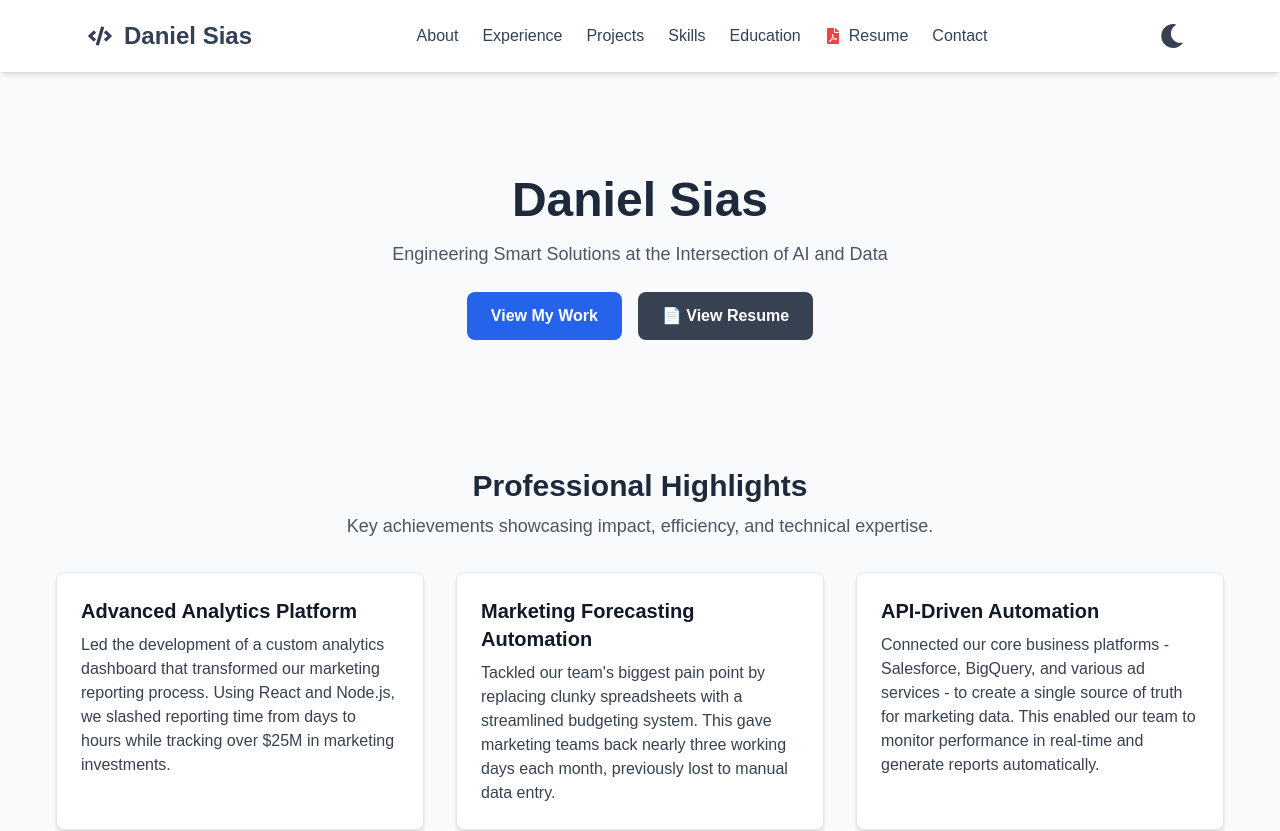
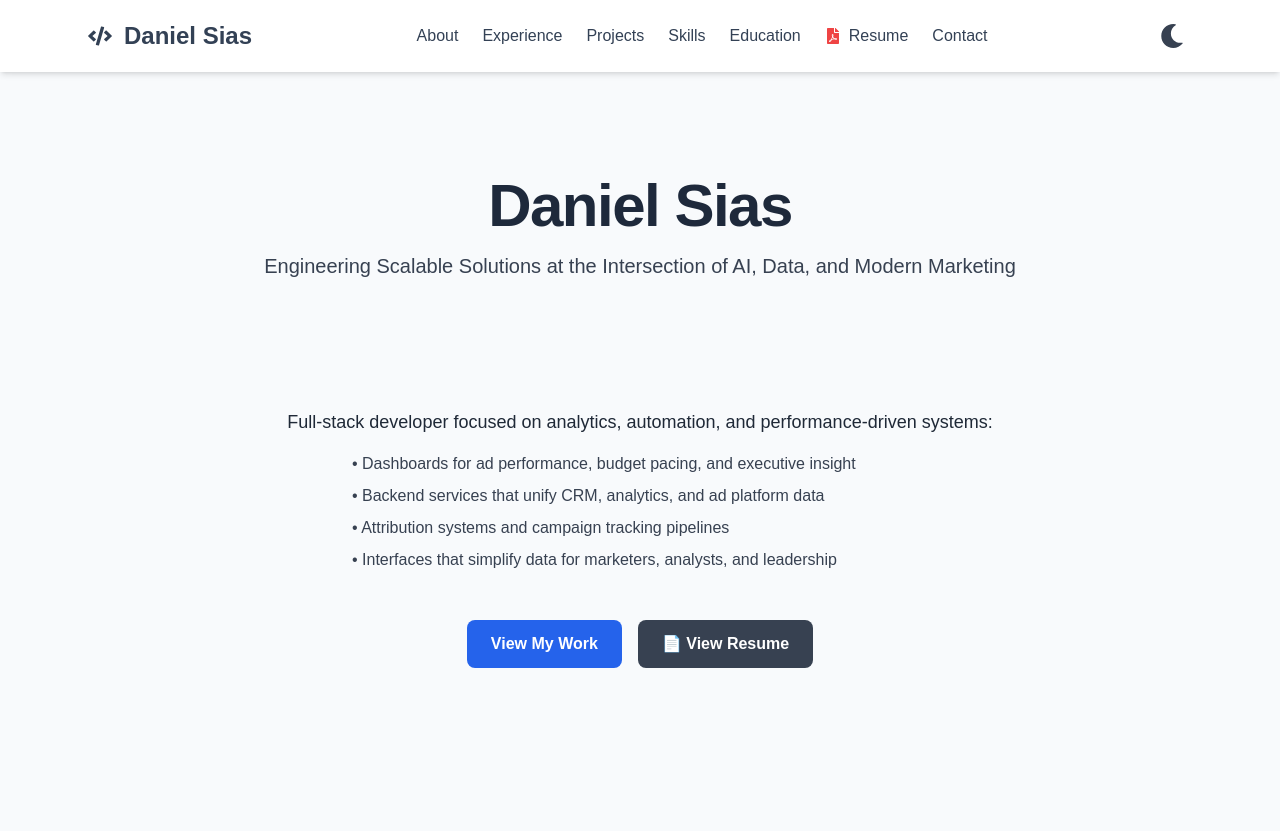
Before and after one commit to DanSias/danielsias-dev, a Next.js app: page / in a window 1280 px wide. Shown: the top 831 px of the page. Built offline with nearby package versions, Linux system fonts and the light colour scheme.

Commit message:
Updated text and added list

```diff
--- a/src/components/home/HeroSection.tsx
+++ b/src/components/home/HeroSection.tsx
@@ -2,12 +2,39 @@ import Link from "next/link";
 
 const HeroSection: React.FC = () => {
   return (
-    <section className="text-center">
-      <h1 className="text-5xl font-bold text-primary">Daniel Sias</h1>
-      <p className="text-lg text-gray-600 dark:text-gray-300 mt-4">
-        Engineering Smart Solutions at the Intersection of AI and Data
+    <section className="text-center pb-12">
+      <h1 className="text-5xl sm:text-6xl font-bold text-primary tracking-tight">
+        Daniel Sias
+      </h1>
+      <p className="mt-4 text-xl sm:text-xl text-gray-700 dark:text-gray-200 leading-relaxed">
+        Engineering Scalable Solutions at the Intersection of AI, Data, and
+        Modern Marketing
       </p>
-      <div className="mt-6 flex justify-center gap-4">
+      <p className="mt-32 text-lg text-gray-800 dark:text-gray-100 font-medium">
+        Full-stack developer focused on analytics, automation, and
+        performance-driven systems:
+      </p>
+
+      {/* What I Build List */}
+      <div className="mt-4 max-w-xl mx-auto">
+        <ul className="space-y-2 text-base text-gray-700 dark:text-gray-300 text-left">
+          <li>
+            • Dashboards for ad performance, budget pacing, and executive
+            insight
+          </li>
+          <li>
+            • Backend services that unify CRM, analytics, and ad platform data
+          </li>
+          <li>• Attribution systems and campaign tracking pipelines</li>
+          <li>
+            • Interfaces that simplify data for marketers, analysts, and
+            leadership
+          </li>
+        </ul>
+      </div>
+
+      {/* CTA Buttons */}
+      <div className="mt-12 flex justify-center gap-4">
         <Link
           href="/projects"
           className="px-6 py-3 bg-blue-600 text-white rounded-lg font-semibold hover:bg-blue-700">
```
